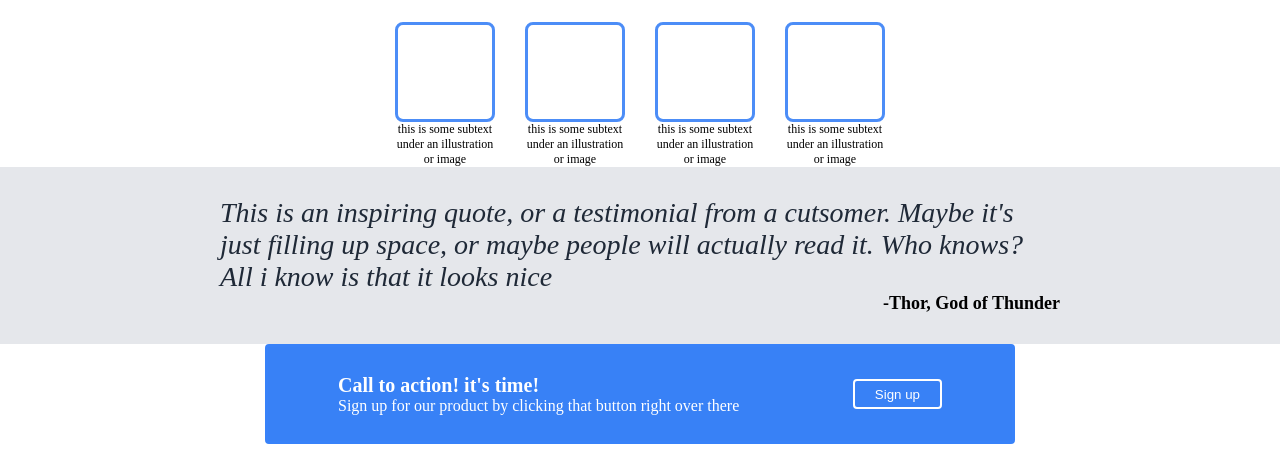
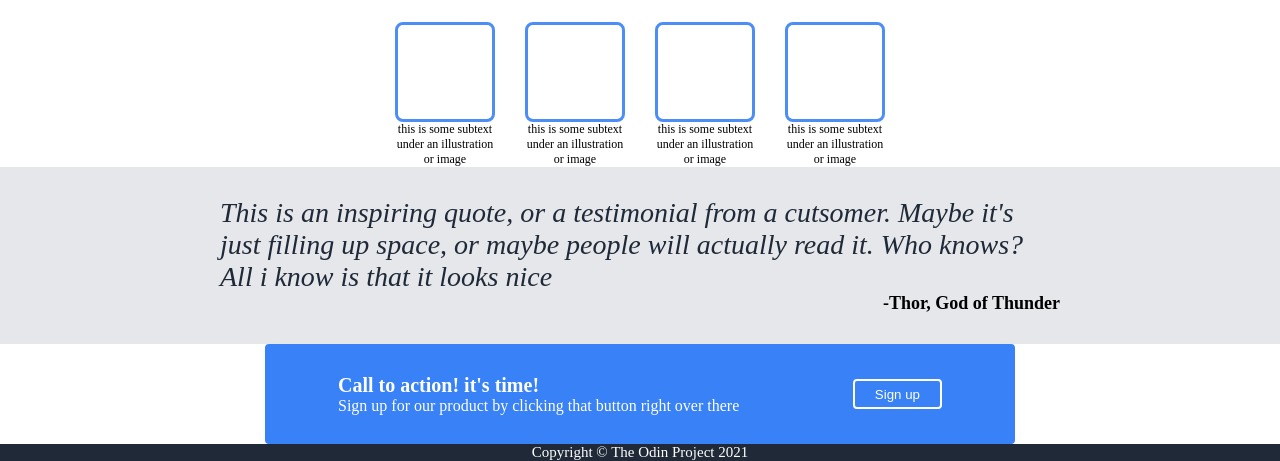
Before and after one commit to Fuz7/odin-landing-page, a plain HTML site: page index.html in a window 1280 px wide. Shown: the part 386-847 px from the top of the page. Drawn offline with Linux system fonts and the light colour scheme.

Commit message:
Add copyright on footer

```diff
--- a/index.html
+++ b/index.html
@@ -96,7 +96,7 @@
             </div>
         </div>
         <div class="footer">
-
+            Copyright © The Odin Project 2021
         </div>
 
     </div>
--- a/styles.css
+++ b/styles.css
@@ -201,3 +201,11 @@ ul li a{
 .secondbody{
     color: white;
 }
+
+.footer{
+    display: flex;
+    justify-content: center;
+    align-items: center;
+    color: white;
+    font-size: 15px;
+}
```
